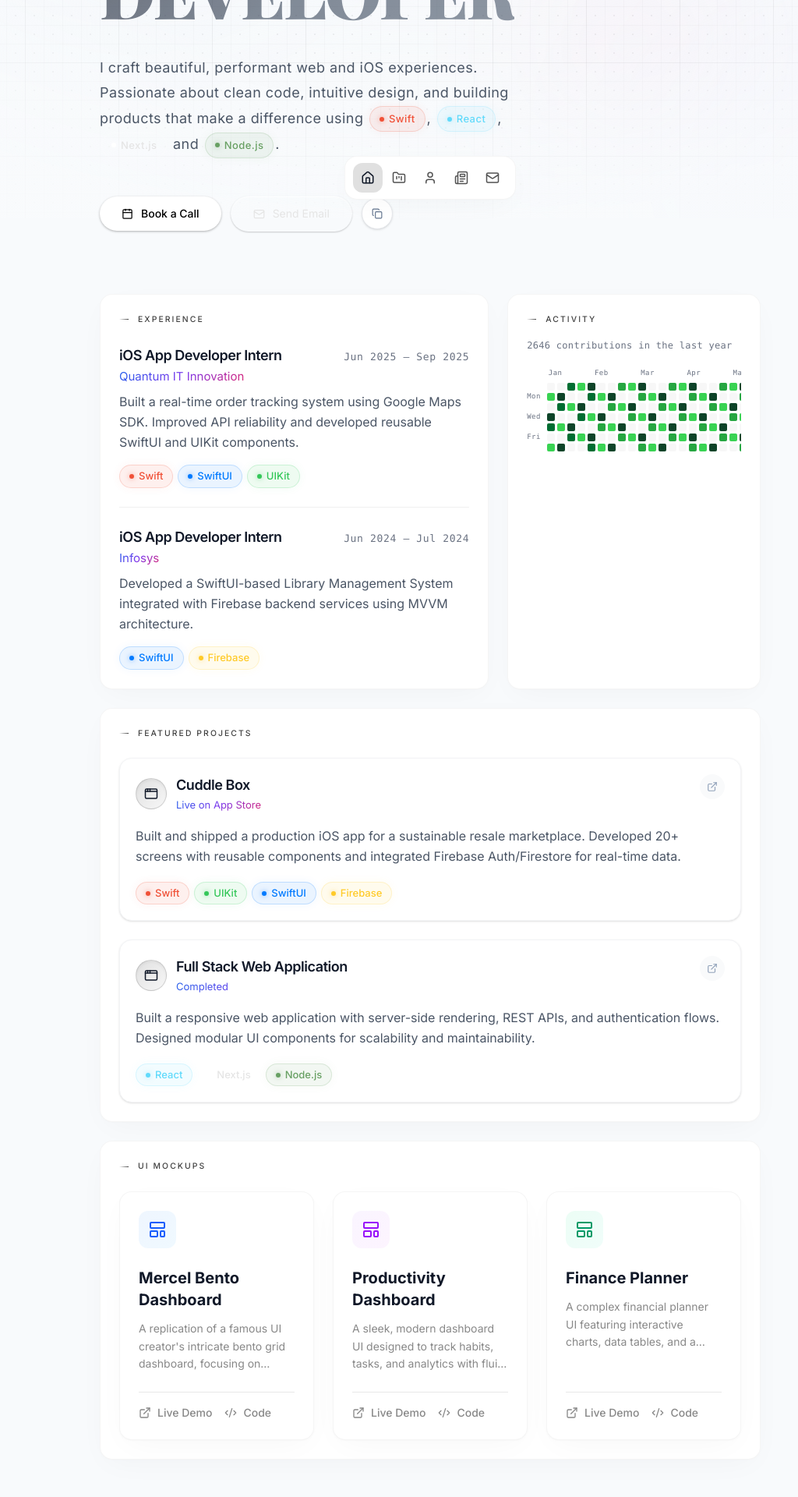
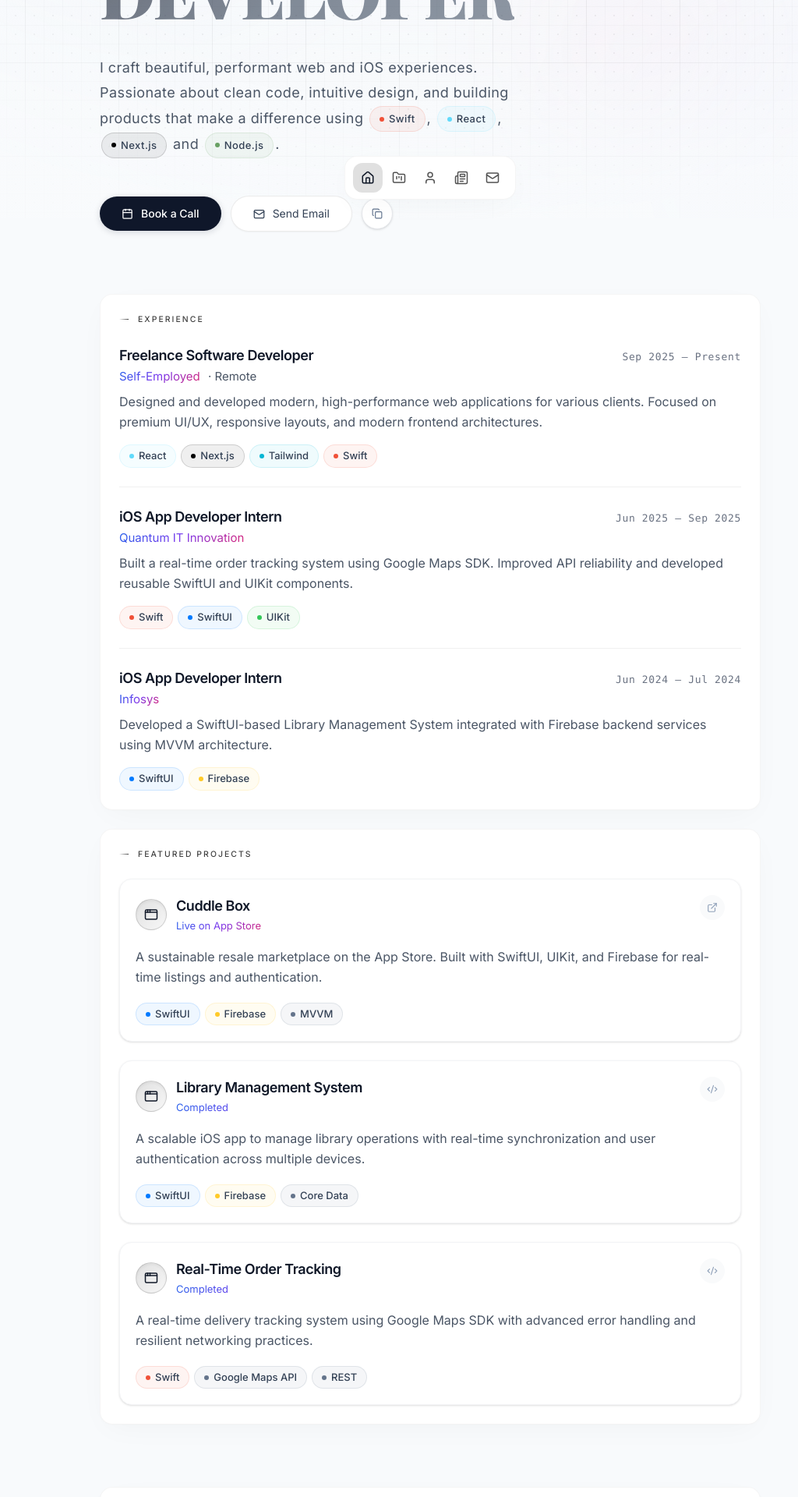
Before and after one commit to agarwalayush9/DesignPortfolio, a Next.js app in the folder portfolio/: page / in a window 1280 px wide. Shown: the part 520-2440 px from the top of the page at 78% size, without its empty margins (88-1112 px from the left). Built offline with nearby package versions, Linux system fonts and the light colour scheme.

Commit message:
feat: add UI mockups section, update hero profile, and polish button styling and tech pill aesthetics

```diff
--- a/portfolio/package.json
+++ b/portfolio/package.json
@@ -3,7 +3,7 @@
   "version": "0.1.0",
   "private": true,
   "scripts": {
-    "dev": "next dev",
+    "dev": "next dev -H 0.0.0.0",
     "build": "next build",
     "start": "next start",
     "lint": "eslint"
--- a/portfolio/src/app/about/page.tsx
+++ b/portfolio/src/app/about/page.tsx
@@ -79,7 +79,7 @@ export default function AboutPage() {
                 <div className="text-2xl mb-3">🎨</div>
                 <h3 className="text-lg font-semibold text-gray-900 mb-2">Design Driven</h3>
                 <p className="text-sm text-gray-600 leading-relaxed">
-                  Beautiful interfaces aren't optional. I believe good design is invisible and intuitive.
+                  Beautiful interfaces aren&apos;t optional. I believe good design is invisible and intuitive.
                 </p>
               </div>
             </BentoCard>
--- a/portfolio/src/app/contact/page.tsx
+++ b/portfolio/src/app/contact/page.tsx
@@ -31,13 +31,13 @@ export default function ContactPage() {
         >
           <h2 className="section-label mb-4">CONTACT</h2>
           <h1 className="font-serif text-[clamp(2.5rem,6vw,4.5rem)] font-black leading-[0.95] tracking-tight mb-6">
-            <span className="text-gradient">Let's work</span>
+            <span className="text-gradient">Let&apos;s work</span>
             <br />
             <span className="text-gradient" style={{ opacity: 0.6 }}>together</span>
           </h1>
           <p className="text-lg text-gray-600 leading-relaxed max-w-lg">
-            Have a project in mind or just want to chat? I'd love to hear from you.
-            Drop me a message and I'll get back within 24 hours.
+            Have a project in mind or just want to chat? I&apos;d love to hear from you.
+            Drop me a message and I&apos;ll get back within 24 hours.
           </p>
         </motion.div>
 
--- a/portfolio/src/app/globals.css
+++ b/portfolio/src/app/globals.css
@@ -242,6 +242,7 @@ body {
   content: '';
   position: absolute;
   inset: 0;
+  pointer-events: none;
   border-radius: inherit;
   padding: 1px;
   background: linear-gradient(
@@ -293,18 +294,19 @@ body {
 /* ===== INTERACTIVE ELEMENT POLISH ===== */
 .btn-primary {
   position: relative;
-  background: #fff;
-  color: #000;
+  background: #0F172A;
+  color: #FFFFFF;
   font-weight: 500;
   border-radius: 9999px;
   overflow: hidden;
   transition: all 0.3s cubic-bezier(0.16, 1, 0.3, 1);
-  box-shadow: 0 1px 3px rgba(0,0,0,0.3), 0 0 0 1px rgba(255,255,255,0.1);
+  box-shadow: 0 2px 8px rgba(15, 23, 42, 0.15);
 }
 
 .btn-primary:hover {
   transform: translateY(-1px);
-  box-shadow: 0 4px 20px rgba(255,255,255,0.1), 0 0 0 1px rgba(255,255,255,0.2);
+  box-shadow: 0 4px 12px rgba(15, 23, 42, 0.25);
+  background: #1E293B;
 }
 
 .btn-primary:active {
@@ -313,18 +315,20 @@ body {
 
 .btn-secondary {
   position: relative;
-  border: 1px solid rgba(255,255,255,0.08);
-  color: #e5e5e5;
+  background: #FFFFFF;
+  border: 1px solid rgba(0, 0, 0, 0.08);
+  color: #334155;
   border-radius: 9999px;
   transition: all 0.3s cubic-bezier(0.16, 1, 0.3, 1);
-  box-shadow: 0 1px 2px rgba(0,0,0,0.2), inset 0 1px 0 rgba(255,255,255,0.7);
+  box-shadow: 0 1px 2px rgba(0, 0, 0, 0.04);
 }
 
 .btn-secondary:hover {
-  background: rgba(255,255,255,0.05);
-  border-color: rgba(255,255,255,0.15);
+  background: #F8FAFC;
+  border-color: rgba(0, 0, 0, 0.12);
+  color: #0F172A;
   transform: translateY(-1px);
-  box-shadow: 0 4px 16px rgba(0,0,0,0.3), inset 0 1px 0 rgba(255,255,255,0.05);
+  box-shadow: 0 4px 12px rgba(0, 0, 0, 0.05);
 }
 
 .btn-secondary:active {
--- a/portfolio/src/app/page.tsx
+++ b/portfolio/src/app/page.tsx
@@ -1,9 +1,7 @@
 import Hero from "@/components/Hero";
 import BentoCard from "@/components/BentoCard";
 import ExperienceTimeline from "@/components/ExperienceTimeline";
-import ContributionGraph from "@/components/ContributionGraph";
 import Projects from "@/components/Projects";
-import UIMockups from "@/components/UIMockups";
 import Socials from "@/components/Socials";
 import PageViewCounter from "@/components/PageViewCounter";
 import PageTransition from "@/components/PageTransition";
@@ -23,22 +21,14 @@ export default function Home() {
 
       {/* Bento Grid: Experience + Activity + Projects */}
       <section id="work" className="max-w-4xl mx-auto px-6 pb-20 flex flex-col gap-6">
-        <div className="grid grid-cols-1 lg:grid-cols-5 gap-6">
-          <BentoCard hover className="lg:col-span-3" delay={0.1}>
-            <ExperienceTimeline />
-          </BentoCard>
-          <BentoCard hover className="lg:col-span-2" delay={0.2}>
-            <ContributionGraph />
-          </BentoCard>
-        </div>
+        <BentoCard hover delay={0.1}>
+          <ExperienceTimeline />
+        </BentoCard>
 
         <BentoCard hover delay={0.3}>
           <Projects />
         </BentoCard>
 
-        <BentoCard hover delay={0.4}>
-          <UIMockups />
-        </BentoCard>
       </section>
 
       {/* Socials */}
--- a/portfolio/src/app/projects/page.tsx
+++ b/portfolio/src/app/projects/page.tsx
@@ -30,7 +30,7 @@ function ForkIcon({ size = 12 }: { size?: number }) {
   );
 }
 
-const categories = ['All', 'Frontend', 'Full Stack', 'Open Source'];
+const categories = ['All', 'Frontend', 'Full Stack', 'Open Source', 'UI Mockups'];
 
 const projects = [
   {
@@ -42,6 +42,7 @@ const projects = [
     forks: 12,
     gradient: 'from-blue-50 to-indigo-50',
     accentColor: '#8b5cf6',
+    liveUrl: 'https://apps.apple.com/app/cuddle-box/id6751405151',
   },
   {
     title: 'Library Management System',
@@ -63,10 +64,46 @@ const projects = [
     gradient: 'from-amber-50 to-orange-50',
     accentColor: '#f59e0b',
   },
+  {
+    title: 'Mercel Bento Dashboard',
+    description: 'A replication of a famous UI creator\'s intricate bento grid dashboard, focusing on layout and responsiveness.',
+    category: 'UI Mockups',
+    techs: ['React', 'Next.js', 'Tailwind'],
+    github: 'https://github.com/agarwalayush9/FrontendAssignment/tree/main/Mercel/bento-dashboard',
+    liveUrl: 'https://frontend-assignment-2ojj.vercel.app/',
+    stars: 10,
+    forks: 2,
+    gradient: 'from-blue-50 to-sky-50',
+    accentColor: '#3b82f6',
+  },
+  {
+    title: 'Productivity Dashboard',
+    description: 'A sleek, modern dashboard UI designed to track habits, tasks, and analytics with fluid animations.',
+    category: 'UI Mockups',
+    techs: ['React', 'Next.js', 'Tailwind'],
+    github: 'https://github.com/agarwalayush9/ProductivityDashboard',
+    liveUrl: 'https://productivity-dashboard-tan-two.vercel.app/',
+    stars: 15,
+    forks: 5,
+    gradient: 'from-purple-50 to-fuchsia-50',
+    accentColor: '#9333ea',
+  },
+  {
+    title: 'Finance Planner',
+    description: 'A complex financial planner UI featuring interactive charts, data tables, and a premium dark mode aesthetic.',
+    category: 'UI Mockups',
+    techs: ['React', 'Next.js', 'Tailwind'],
+    github: 'https://github.com/agarwalayush9/FinancePlanner',
+    liveUrl: 'https://finance-planner-u7lu-47no9ptnx-agarwalayush9s-projects.vercel.app',
+    stars: 18,
+    forks: 4,
+    gradient: 'from-emerald-50 to-teal-50',
+    accentColor: '#059669',
+  },
 ];
 
 export default function ProjectsPage() {
-  const [activeCategory, setActiveCategory] = useState('All');
+  const [activeCategory, setActiveCategory] = useState('UI Mockups');
 
   const filtered = activeCategory === 'All'
     ? projects
@@ -160,10 +197,10 @@ export default function ProjectsPage() {
                         </span>
                       </div>
                       <div className="flex items-center gap-3">
-                        <a href="#" className="text-gray-500 hover:text-gray-900 transition-colors">
+                        <a href={project.github || "#"} target="_blank" rel="noopener noreferrer" className="text-gray-500 hover:text-gray-900 transition-colors">
                           <GithubIcon size={16} />
                         </a>
-                        <a href="#" className="text-gray-500 hover:text-gray-900 transition-colors">
+                        <a href={project.liveUrl || "#"} target="_blank" rel="noopener noreferrer" className="text-gray-500 hover:text-gray-900 transition-colors">
                           <ExternalLink size={16} />
                         </a>
                       </div>
@@ -186,17 +223,6 @@ export default function ProjectsPage() {
                       ))}
                     </div>
 
-                    {/* Stats */}
-                    <div className="flex items-center gap-4 text-sm text-gray-500 font-mono">
-                      <span className="flex items-center gap-1">
-                        <StarIcon size={12} />
-                        {project.stars.toLocaleString()}
-                      </span>
-                      <span className="flex items-center gap-1">
-                        <ForkIcon size={12} />
-                        {project.forks}
-                      </span>
-                    </div>
                   </div>
                 </TiltCard>
               </motion.div>
--- a/portfolio/src/components/ExperienceTimeline.tsx
+++ b/portfolio/src/components/ExperienceTimeline.tsx
@@ -4,6 +4,14 @@ import { motion } from 'framer-motion';
 import { TechPill } from './TechPills';
 
 const experienceData = [
+  {
+    role: 'Freelance Software Developer',
+    company: 'Self-Employed',
+    date: 'Sep 2025 — Present',
+    remote: true,
+    description: 'Designed and developed modern, high-performance web applications for various clients. Focused on premium UI/UX, responsive layouts, and modern frontend architectures.',
+    techs: ['React', 'Next.js', 'Tailwind', 'Swift'],
+  },
   {
     role: 'iOS App Developer Intern',
     company: 'Quantum IT Innovation',
--- a/portfolio/src/components/Hero.tsx
+++ b/portfolio/src/components/Hero.tsx
@@ -2,6 +2,7 @@
 
 import { useState } from "react";
 import { motion } from "framer-motion";
+import Image from "next/image";
 import { Calendar, Mail, Copy, Check, MapPin, Clock } from "lucide-react";
 import { TechPill } from "./TechPills";
 
@@ -50,8 +51,8 @@ export default function Hero() {
         <div className="relative group">
           <div className="absolute -inset-1 rounded-full bg-gradient-to-br from-[#22c55e]/20 via-transparent to-[#6366f1]/20 blur-md opacity-60 group-hover:opacity-100 transition-opacity duration-500" />
           <div className="relative w-[72px] h-[72px] rounded-full border border-[rgba(0,0,0,0.12)] p-[3px]">
-            <div className="w-full h-full rounded-full bg-gradient-to-br from-[#6366f1] via-[#8b5cf6] to-[#06b6d4] flex items-center justify-center">
-              <span className="text-gray-900 text-xl font-semibold tracking-tight">AA</span>
+            <div className="relative w-full h-full rounded-full flex items-center justify-center overflow-hidden bg-gray-50">
+              <Image src="/profile.png" alt="Ayush Agarwal" fill className="object-cover" />
             </div>
           </div>
           {/* Status dot */}
@@ -112,10 +113,13 @@ export default function Hero() {
           <Calendar className="w-[15px] h-[15px]" />
           Book a Call
         </button>
-        <button className="btn-secondary flex items-center gap-2.5 px-7 py-3 text-sm">
+        <a
+          href={`mailto:${email}`}
+          className="btn-secondary flex items-center gap-2.5 px-7 py-3 text-sm"
+        >
           <Mail className="w-[15px] h-[15px]" />
           Send Email
-        </button>
+        </a>
 
         {/* Copy email */}
         <div className="relative">
--- a/portfolio/src/components/Projects.tsx
+++ b/portfolio/src/components/Projects.tsx
@@ -2,21 +2,31 @@
 
 import { motion } from 'framer-motion';
 import { TechPill } from './TechPills';
-import { ExternalLink, AppWindow } from 'lucide-react';
+import { ExternalLink, AppWindow, Code2 } from 'lucide-react';
 
 const projectsData = [
   {
     title: 'Cuddle Box',
-    description: 'Built and shipped a production iOS app for a sustainable resale marketplace. Developed 20+ screens with reusable components and integrated Firebase Auth/Firestore for real-time data.',
-    techs: ['Swift', 'UIKit', 'SwiftUI', 'Firebase'],
-    link: 'https://cuddlebox.com',
+    description: 'A sustainable resale marketplace on the App Store. Built with SwiftUI, UIKit, and Firebase for real-time listings and authentication.',
+    techs: ['SwiftUI', 'Firebase', 'MVVM'],
+    link: 'https://apps.apple.com/app/cuddle-box/id6751405151',
+    github: null,
     status: 'Live on App Store'
   },
   {
-    title: 'Full Stack Web Application',
-    description: 'Built a responsive web application with server-side rendering, REST APIs, and authentication flows. Designed modular UI components for scalability and maintainability.',
-    techs: ['React', 'Next.js', 'Node.js'],
+    title: 'Library Management System',
+    description: 'A scalable iOS app to manage library operations with real-time synchronization and user authentication across multiple devices.',
+    techs: ['SwiftUI', 'Firebase', 'Core Data'],
     link: '#',
+    github: 'https://github.com/agarwalayush9',
+    status: 'Completed'
+  },
+  {
+    title: 'Real-Time Order Tracking',
+    description: 'A real-time delivery tracking system using Google Maps SDK with advanced error handling and resilient networking practices.',
+    techs: ['Swift', 'Google Maps API', 'REST'],
+    link: '#',
+    github: 'https://github.com/agarwalayush9',
     status: 'Completed'
   }
 ];
@@ -61,14 +71,28 @@ export default function Projects() {
                   <div className="text-[13px] text-gradient-accent mt-0.5">{project.status}</div>
                 </div>
               </div>
+              <div className="flex gap-2">
+                {project.github && (
+                  <a
+                    href={project.github}
+                    target="_blank"
+                    rel="noopener noreferrer"
+                    className="w-8 h-8 rounded-full bg-gray-50 flex items-center justify-center text-slate-400 hover:bg-gray-100 hover:text-slate-900 transition-all"
+                  >
+                    <Code2 size={14} />
+                  </a>
+                )}
+                {project.link !== '#' && (
                   <a
                     href={project.link}
                     target="_blank"
                     rel="noopener noreferrer"
-                className="w-8 h-8 rounded-full bg-gray-50 flex items-center justify-center text-slate-400 group-hover:bg-gray-100 group-hover:text-slate-900 transition-all"
+                    className="w-8 h-8 rounded-full bg-gray-50 flex items-center justify-center text-slate-400 hover:bg-gray-100 hover:text-slate-900 transition-all"
                   >
                     <ExternalLink size={14} />
                   </a>
+                )}
+              </div>
             </div>
 
             <p className="text-base text-gray-600 mb-5 leading-relaxed">
--- a/portfolio/src/components/TechPills.tsx
+++ b/portfolio/src/components/TechPills.tsx
@@ -24,21 +24,25 @@ interface TechPillProps {
 }
 
 export function TechPill({ name }: TechPillProps) {
-  const color = techColors[name] || '#808080';
+  let color = techColors[name] || '#64748b';
+
+  // In light mode, white logos like Next.js should be black
+  if (color === '#ffffff' || color === '#e5e5e5') {
+    color = '#000000';
+  }
 
   return (
     <span
       className="inline-flex items-center gap-1.5 px-3 py-1 rounded-full text-[13px] font-medium transition-all duration-300 cursor-default"
       style={{
-        backgroundColor: color + '15',
-        border: `1px solid ${color}30`,
-        color: color !== '#ffffff' ? color : '#e5e5e5',
-        boxShadow: `0 0 12px ${color}10`
+        backgroundColor: color + '10', // 10% opacity for subtle tint
+        border: `1px solid ${color}25`,
+        color: '#334155', // slate-700 for readable text
       }}
     >
       <span
         className="w-1.5 h-1.5 rounded-full"
-        style={{ backgroundColor: color, boxShadow: `0 0 6px ${color}80` }}
+        style={{ backgroundColor: color }}
       />
       {name}
     </span>
--- a/portfolio/src/components/UIMockups.tsx
+++ /dev/null
@@ -1,106 +0,0 @@
-'use client';
-
-import React from 'react';
-import { motion } from 'framer-motion';
-import { ExternalLink, LayoutTemplate, Code2 } from 'lucide-react';
-import BentoCard from './BentoCard';
-
-const mockups = [
-  {
-    title: 'Mercel Bento Dashboard',
-    description: 'A replication of a famous UI creator\'s intricate bento grid dashboard, focusing on layout and responsiveness.',
-    liveUrl: 'https://frontend-assignment-2ojj.vercel.app/',
-    githubUrl: 'https://github.com/agarwalayush9/FrontendAssignment/tree/main/Mercel/bento-dashboard',
-    color: 'from-blue-50 to-sky-50',
-    accentColor: 'text-blue-600',
-  },
-  {
-    title: 'Productivity Dashboard',
-    description: 'A sleek, modern dashboard UI designed to track habits, tasks, and analytics with fluid animations.',
-    liveUrl: 'https://productivity-dashboard-tan-two.vercel.app/',
-    githubUrl: 'https://github.com/agarwalayush9/ProductivityDashboard',
-    color: 'from-purple-50 to-fuchsia-50',
-    accentColor: 'text-purple-600',
-  },
-  {
-    title: 'Finance Planner',
-    description: 'A complex financial planner UI featuring interactive charts, data tables, and a premium dark mode aesthetic.',
-    liveUrl: 'https://finance-planner-u7lu-47no9ptnx-agarwalayush9s-projects.vercel.app',
-    githubUrl: 'https://github.com/agarwalayush9/FinancePlanner',
-    color: 'from-emerald-50 to-teal-50',
-    accentColor: 'text-emerald-600',
-  },
-];
-
-const containerVariants = {
-  hidden: { opacity: 0 },
-  show: { opacity: 1, transition: { staggerChildren: 0.1 } },
-};
-
-const itemVariants = {
-  hidden: { opacity: 0, y: 20 },
-  show: { opacity: 1, y: 0, transition: { duration: 0.5, ease: [0.16, 1, 0.3, 1] as const } },
-};
-
-export default function UIMockups() {
-  return (
-    <section>
-      <div className="flex items-center justify-between mb-6">
-        <h2 className="section-label mb-0">UI MOCKUPS</h2>
-      </div>
-
-      <motion.div
-        className="grid grid-cols-1 md:grid-cols-3 gap-6"
-        variants={containerVariants}
-        initial="hidden"
-        whileInView="show"
-        viewport={{ once: true }}
-      >
-        {mockups.map((mockup) => (
-          <motion.div key={mockup.title} variants={itemVariants}>
-            <BentoCard hover className="h-full group">
-              <div className="flex flex-col h-full">
-                {/* Header Icon */}
-                <div className={`w-12 h-12 rounded-xl bg-gradient-to-br ${mockup.color} flex items-center justify-center mb-6`}>
-                  <LayoutTemplate className={`w-6 h-6 ${mockup.accentColor}`} />
-                </div>
-
-                {/* Content */}
-                <div className="flex-1">
-                  <h3 className="text-xl font-bold text-gray-900 mb-3 group-hover:text-gray-800 transition-colors">
-                    {mockup.title}
-                  </h3>
-                  <p className="text-[#888] text-sm leading-relaxed mb-6 line-clamp-3">
-                    {mockup.description}
-                  </p>
-                </div>
-
-                {/* Links */}
-                <div className="flex items-center gap-4 pt-4 border-t border-[rgba(0,0,0,0.09)]">
-                  <a
-                    href={mockup.liveUrl}
-                    target="_blank"
-                    rel="noopener noreferrer"
-                    className="flex items-center gap-2 text-sm font-medium text-[#888] hover:text-gray-900 transition-colors"
-                  >
-                    <ExternalLink size={16} />
-                    Live Demo
-                  </a>
-                  <a
-                    href={mockup.githubUrl}
-                    target="_blank"
-                    rel="noopener noreferrer"
-                    className="flex items-center gap-2 text-sm font-medium text-[#888] hover:text-gray-900 transition-colors"
-                  >
-                    <Code2 size={16} />
-                    Code
-                  </a>
-                </div>
-              </div>
-            </BentoCard>
-          </motion.div>
-        ))}
-      </motion.div>
-    </section>
-  );
-}
```
Also changed, not shown: 1 other file (tests, documents, lock files or other folders). Lines whose indentation alone changed are shown as unchanged.
